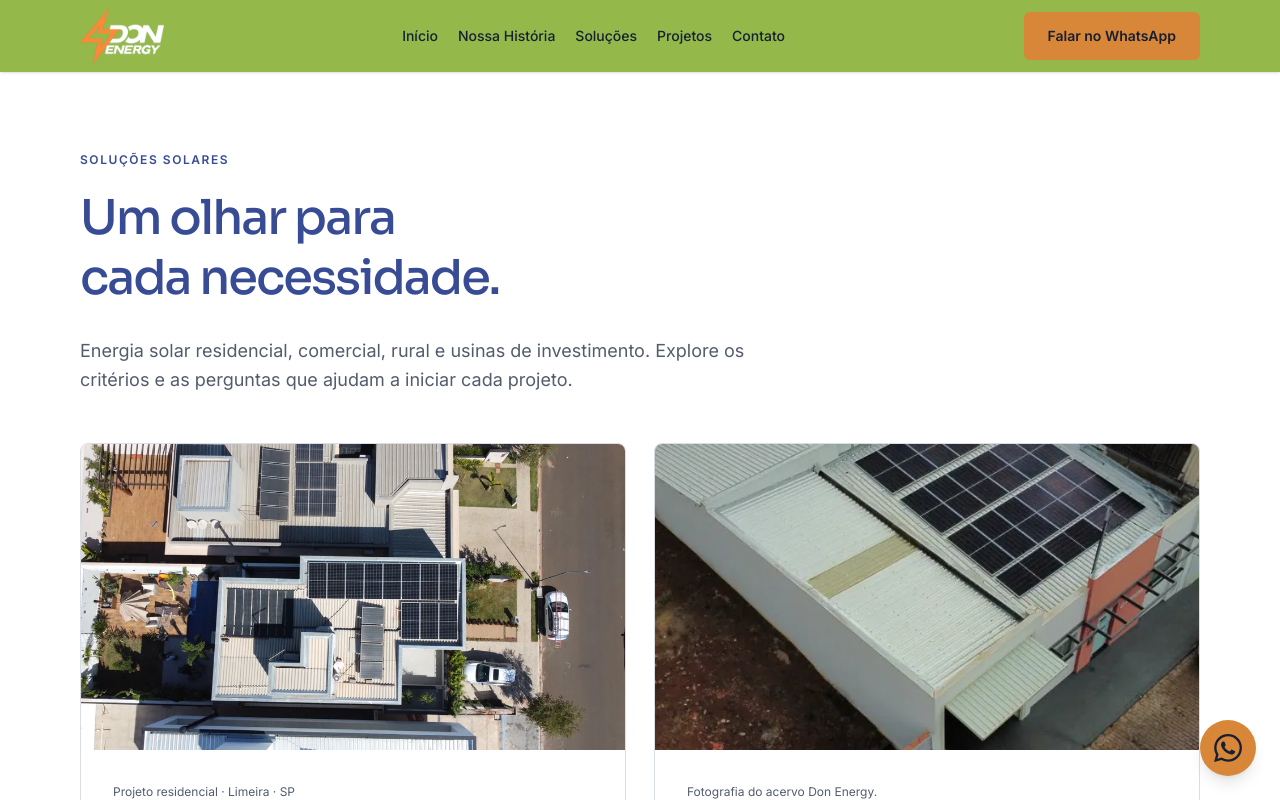
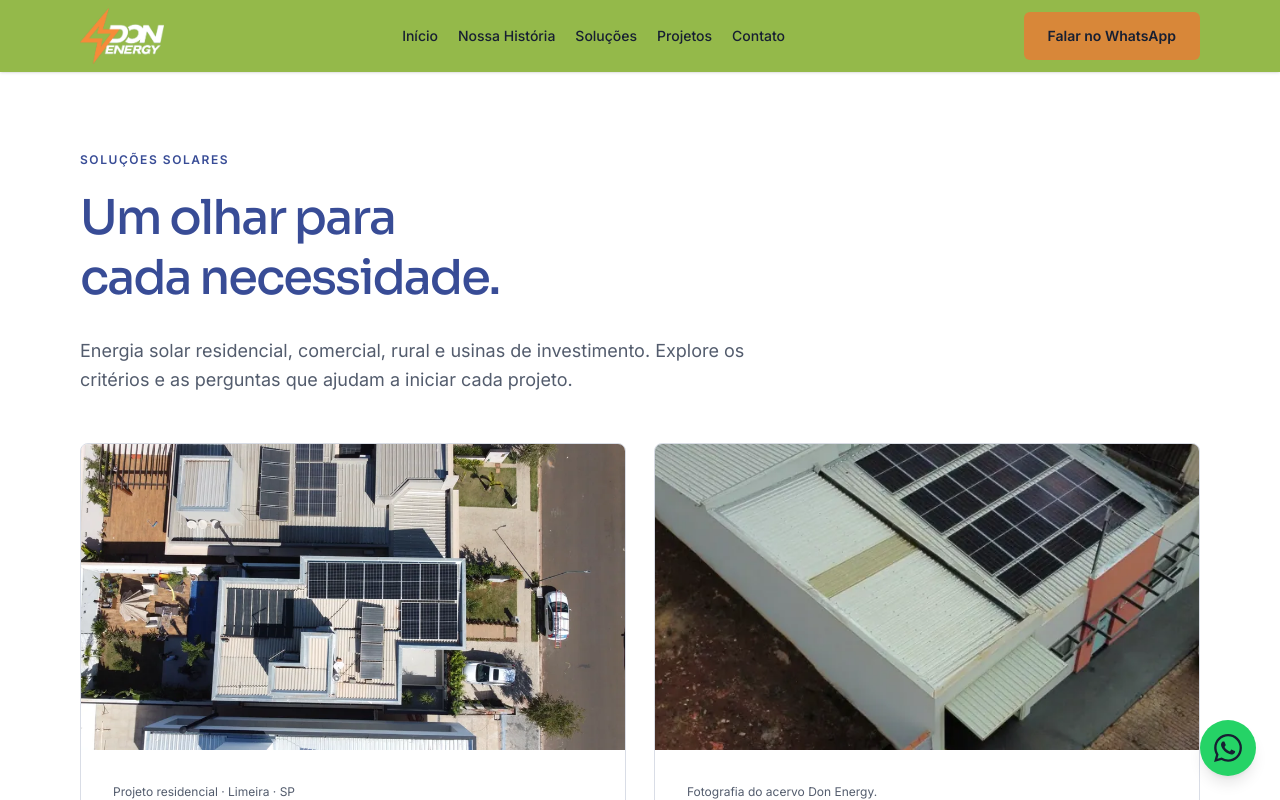
Before and after one commit to JoaoVictorCologi/don-energy, a Next.js app: page /servicos in a window 1280 px wide. Shown: the top 800 px of the page. Built offline with nearby package versions, Linux system fonts and the light colour scheme.

Commit message:
fix: restaurar verde padrão no ícone flutuante do WhatsApp

```diff
--- a/components/whatsapp-flutuante.tsx
+++ b/components/whatsapp-flutuante.tsx
@@ -65,7 +65,7 @@ export function WhatsappFlutuante() {
       target="_blank"
       rel="noopener noreferrer"
       aria-label="Falar no WhatsApp"
-      className={(oculto ? "invisible opacity-0 pointer-events-none " : "") + "fixed right-6 bottom-[calc(1.5rem+env(safe-area-inset-bottom))] z-40 flex size-14 items-center justify-center rounded-full bg-brand-orange text-brand-ink shadow-lg transition-transform hover:scale-105"}
+      className={(oculto ? "invisible opacity-0 pointer-events-none " : "") + "fixed right-6 bottom-[calc(1.5rem+env(safe-area-inset-bottom))] z-40 flex size-14 items-center justify-center rounded-full bg-[#25D366] text-brand-ink shadow-lg transition-transform hover:scale-105"}
     >
       <svg
         role="img"
```
